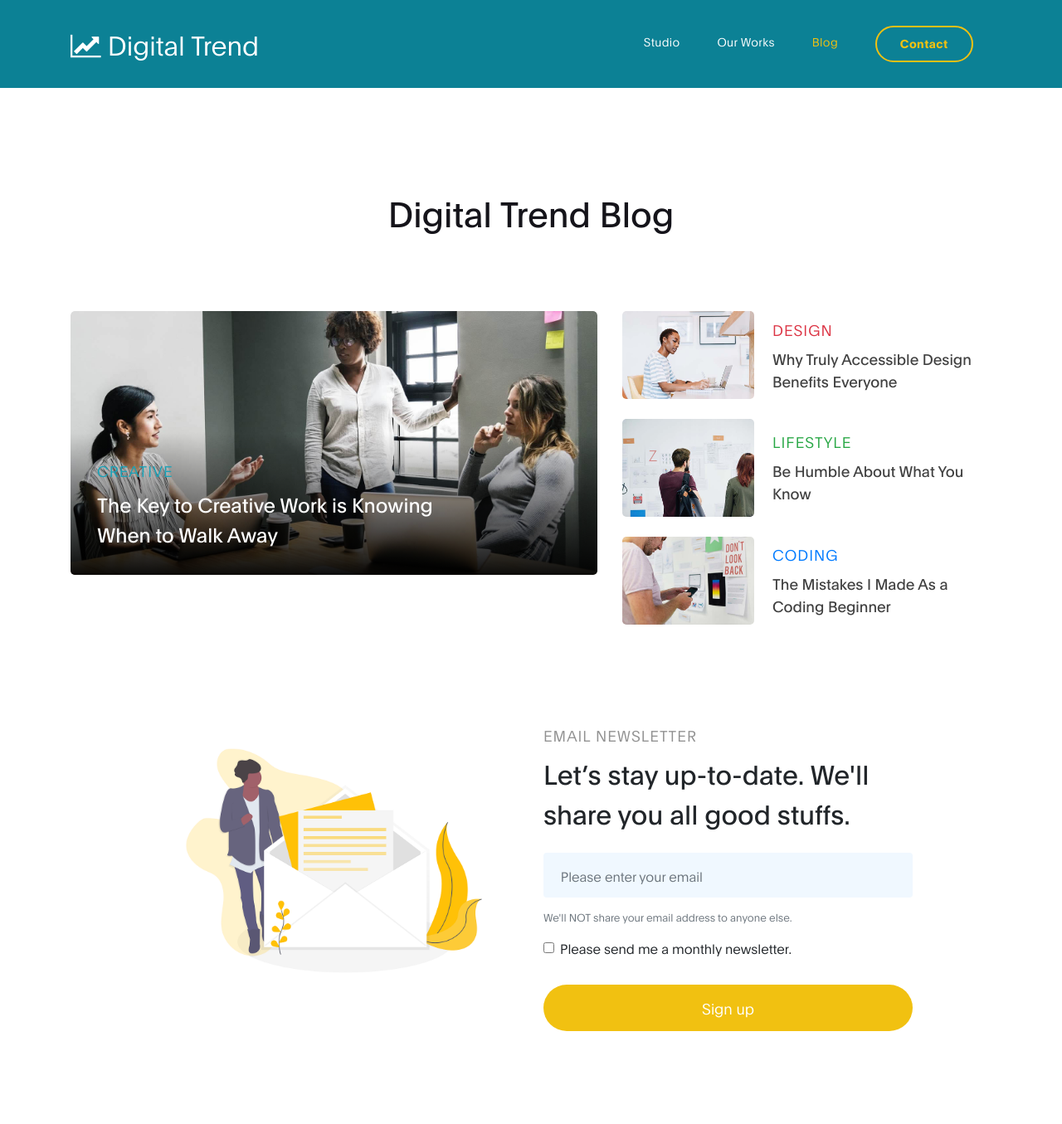
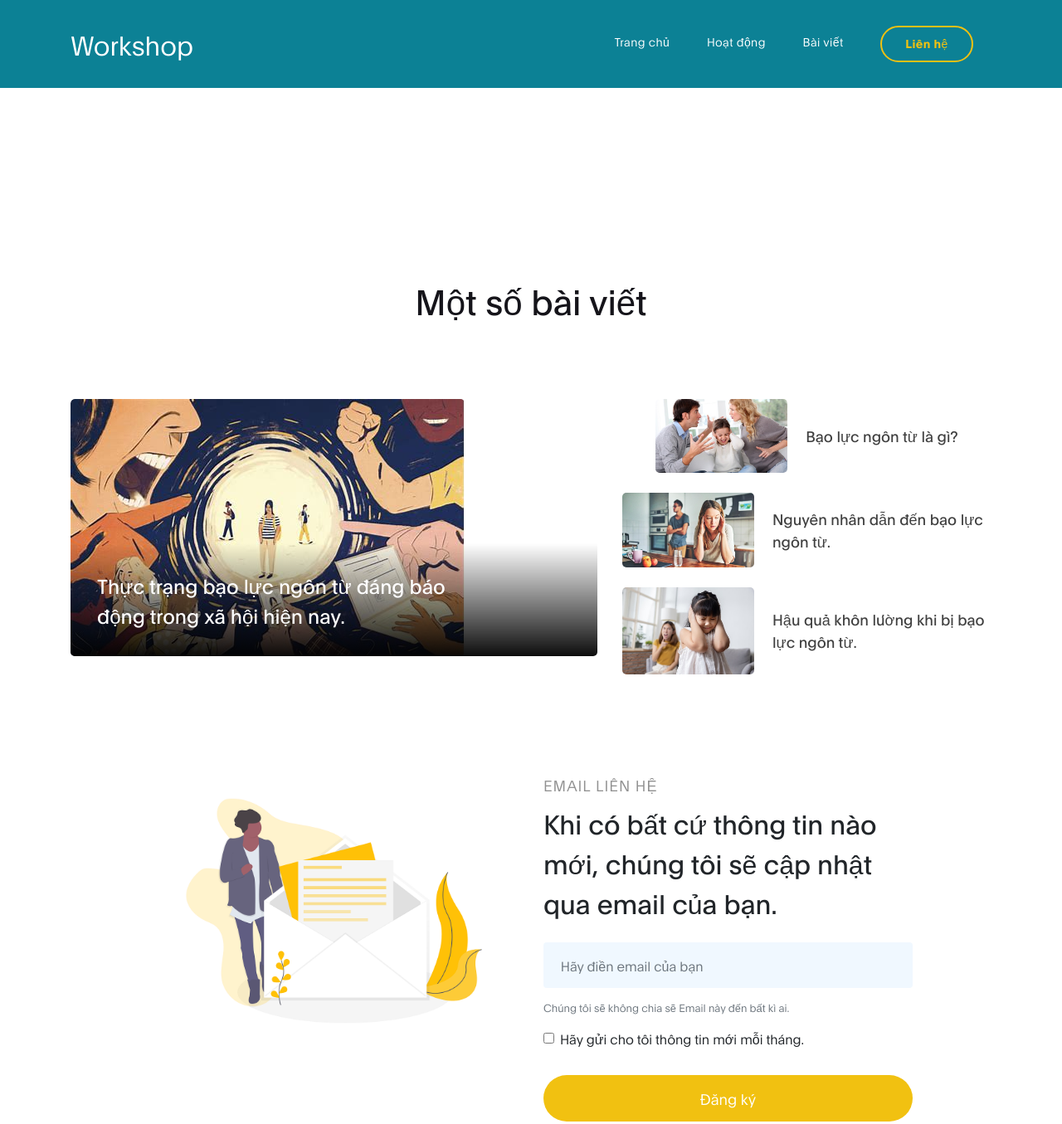
Before and after one commit to khenh1907hm/PCBLNT, a plain HTML site: page blog.html in a window 1280 px wide. Shown: the top 1355 px of the page at 83% size. Drawn offline with Linux system fonts and the light colour scheme.

Commit message:
done blog, contact

```diff
--- a/blog.html
+++ b/blog.html
@@ -30,11 +30,10 @@ https://templatemo.com/tm-538-digital-trend
 <body>
 
     <!-- MENU BAR -->
-    <nav class="navbar navbar-expand-lg position-absolute">
+    <nav class="navbar navbar-expand-lg">
       <div class="container">
           <a class="navbar-brand" href="index.html">
-              <i class="fa fa-line-chart"></i>
-              Digital Trend
+            Workshop
           </a>
 
           <button class="navbar-toggler" type="button" data-toggle="collapse" data-target="#navbarNav" aria-controls="navbarNav" aria-expanded="false"
@@ -45,16 +44,16 @@ https://templatemo.com/tm-538-digital-trend
           <div class="collapse navbar-collapse" id="navbarNav">
               <ul class="navbar-nav ml-auto">
                   <li class="nav-item">
-                        <a href="index.html#about" class="nav-link">Studio</a>
+                      <a href="#about" class="nav-link smoothScroll">Trang chủ</a>
                   </li>
                   <li class="nav-item">
-                        <a href="index.html#project" class="nav-link">Our Works</a>
+                      <a href="#project" class="nav-link smoothScroll">Hoạt động</a>
                   </li>
                   <li class="nav-item">
-                        <a href="blog.html" class="nav-link active">Blog</a>
+                      <a href="blog.html" class="nav-link">Bài viết</a>
                   </li>
                   <li class="nav-item">
-                        <a href="contact.html" class="nav-link contact">Contact</a>
+                      <a href="contact.html" class="nav-link contact">Liên hệ</a>
                   </li>
               </ul>
           </div>
@@ -69,49 +68,44 @@ https://templatemo.com/tm-538-digital-trend
 
                     <div class="col-lg-12 col-12 py-5 mt-5 mb-3 text-center">
 
-                      <h1 class="mb-4" data-aos="fade-up">Digital Trend Blog</h1>
+                      <h1 class="mb-4" data-aos="fade-up">Một số bài viết</h1>
                     </div>
 
                     <div class="col-lg-7 col-md-7 col-12 mb-4">
                       <div class="blog-header" data-aos="fade-up" data-aos-delay="100">
-                        <img src="images/blog/blog-header-image.jpg" class="img-fluid" alt="blog header">
+                        <img src="images/blog/OIP.jpg" class="img-fluid" alt="blog header">
 
                         <div class="blog-header-info">
-                          <h4 class="blog-category text-info">Creative</h4>
-
-                          <h3><a href="blog-detail.html">The Key to Creative Work is Knowing When to Walk Away</a></h3>
+                          <h3><a href="blog-detail.html">Thực trạng bạo lực ngôn từ đáng báo động trong xã hội hiện nay.</a></h3>
                         </div>
                       </div>
                     </div>
 
                     <div class="col-lg-5 col-md-5 col-12 mb-4">
                       <div class="blog-sidebar d-flex justify-content-center align-items-center" data-aos="fade-up" data-aos-delay="200">
-                        <img src="images/blog/blog-sidebar-image.jpg" class="img-fluid" alt="blog">
+                        <img src="images/blog/bao-luc-ngon-tu-la-gi.jpeg" class="img-fluid" alt="blog">
 
                         <div class="blog-info">
-                          <h4 class="blog-category text-danger">Design</h4>
 
-                          <h3><a href="blog-detail.html">Why Truly Accessible Design Benefits Everyone</a></h3>
+                          <h3><a href="blog-detail.html">Bạo lực ngôn từ là gì?</a></h3>
                         </div>
                       </div>
 
                       <div class="blog-sidebar py-4 d-flex justify-content-center align-items-center" data-aos="fade-up" data-aos-delay="300">
-                        <img src="images/blog/blog-sidebar-image01.jpg" class="img-fluid" alt="blog">
+                        <img src="images/blog/nguyen-nhan-bao-luc-ngon-tu-dien-ra.jpg" class="img-fluid" alt="blog">
 
                         <div class="blog-info">
-                          <h4 class="blog-category text-success">lifestyle</h4>
 
-                          <h3><a href="blog-detail.html">Be Humble About What You Know</a></h3>
+                          <h3><a href="blog-detail.html">Nguyên nhân dẫn đến bạo lực ngôn từ.</a></h3>
                         </div>
                       </div>
 
                       <div class="blog-sidebar d-flex justify-content-center align-items-center" data-aos="fade-up" data-aos-delay="200">
-                        <img src="images/blog/blog-sidebar-image02.jpg" class="img-fluid" alt="blog">
+                        <img src="images/blog/hau-qua-cua-bao-luc-ngon-tu.jpg" class="img-fluid" alt="blog">
 
                         <div class="blog-info">
-                          <h4 class="blog-category text-primary">Coding</h4>
 
-                          <h3><a href="blog-detail.html">The Mistakes I Made As a Coding Beginner</a></h3>
+                          <h3><a href="blog-detail.html">Hậu quả khôn lường khi bị bạo lực ngôn từ.</a></h3>
                         </div>
                       </div>
 
@@ -123,25 +117,25 @@ https://templatemo.com/tm-538-digital-trend
                     </div>
 
                     <div class="col-lg-5 mr-auto mt-5 pt-5 col-md-6 col-12 newsletter-form">
-                      <h4 data-aos="fade-up" data-aos-delay="200">Email Newsletter</h4>
+                      <h4 data-aos="fade-up" data-aos-delay="200">Email Liên hệ</h4>
 
-                      <h2 data-aos="fade-up" data-aos-delay="300">Let’s stay up-to-date. We'll share you all good stuffs.</h2>
+                      <h2 data-aos="fade-up" data-aos-delay="300">Khi có bất cứ thông tin nào mới, chúng tôi sẽ cập nhật qua email của bạn.</h2>
                       <form action="#" method="get" enctype="multipart/form-data">
                       <div class="form-group mt-4" data-aos="fade-up" data-aos-delay="400">
                         <input name="email" type="email" class="form-control"
-                        		id="email" aria-describedby="emailHelp" placeholder="Please enter your email" required>
+                        		id="email" aria-describedby="emailHelp" placeholder="Hãy điền email của bạn" required>
 
-                        <small id="emailHelp" class="form-text text-muted">We'll NOT share your email address to anyone else.</small>
+                        <small id="emailHelp" class="form-text text-muted">Chúng tôi sẽ không chia sẽ Email này đến bất kì ai.</small>
 
                       </div>
 
                       <div class="form-group form-check" data-aos="fade-up" data-aos-delay="500">
                         <input name="monthly" type="checkbox" class="form-check-input" id="monthly">
 
-                        <label class="form-check-label" for="monthly">Please send me a monthly newsletter.</label>
+                        <label class="form-check-label" for="monthly">Hãy gửi cho tôi thông tin mới mỗi tháng.</label>
                       </div>
 
-                        <button type="submit" data-aos="fade-up" data-aos-delay="500" class="btn w-100 mt-3">Sign up</button>
+                        <button type="submit" data-aos="fade-up" data-aos-delay="500" class="btn w-100 mt-3">Đăng ký</button>
                       </form>
                     </div>
 
@@ -149,13 +143,13 @@ https://templatemo.com/tm-538-digital-trend
           </div>
      </section>
 
-
+<!-- footer -->
      <footer class="site-footer">
       <div class="container">
         <div class="row">
 
           <div class="col-lg-5 mx-lg-auto col-md-8 col-10">
-            <h1 class="text-white" data-aos="fade-up" data-aos-delay="100">We make creative <strong>brands</strong> only.</h1>
+            <h1 class="text-white" data-aos="fade-up" data-aos-delay="100">"Miệng nói <strong>lời lành</strong>, tâm ý an vui."</h1>
           </div>
 
           <div class="col-lg-3 col-md-6 col-12" data-aos="fade-up" data-aos-delay="200">
@@ -163,13 +157,13 @@ https://templatemo.com/tm-538-digital-trend
 
             <p class="mb-1">
               <i class="fa fa-phone mr-2 footer-icon"></i>
-              +99 080 070 4224
+              0839395292
             </p>
 
             <p>
               <a href="#">
                 <i class="fa fa-envelope mr-2 footer-icon"></i>
-                hello@company.com
+                hminh19072003@gmail.com
               </a>
             </p>
           </div>
@@ -179,14 +173,14 @@ https://templatemo.com/tm-538-digital-trend
 
             <p class="mb-1">
               <i class="fa fa-home mr-2 footer-icon"></i>
-              Av. Lúcio Costa - Barra da Tijuca, Rio de Janeiro - RJ, Brazil
+              Hutech Cơ sở E
             </p>
           </div>
 
           <div class="col-lg-4 mx-lg-auto text-center col-md-8 col-12" data-aos="fade-up" data-aos-delay="400">
-            <p class="copyright-text">Copyright &copy; 2020 Your Company
+            <p class="copyright-text">Copyright &copy; 2020 by Group 1
             <br>
-            <a rel="nofollow noopener" href="https://templatemo.com">Design: TemplateMo</a></p>
+            <a rel="nofollow noopener" href="https://templatemo.com">Design: MinhLe and TriNguyen</a></p>
           </div>
 
           <div class="col-lg-4 mx-lg-auto col-md-6 col-12" data-aos="fade-up" data-aos-delay="500">
```
Also changed, not shown: contact.html (+19 -20 lines), images/blog/OIP.jpg (added), images/blog/bao-luc-ngon-tu-la-gi.jpeg (added), images/blog/bao-luc-ngon-tu_547389213.webp (added), images/blog/hau-qua-cua-bao-luc-ngon-tu.jpg (added), images/blog/nguyen-nhan-bao-luc-ngon-tu-dien-ra.jpg (added). Lines whose indentation alone changed are shown as unchanged.
